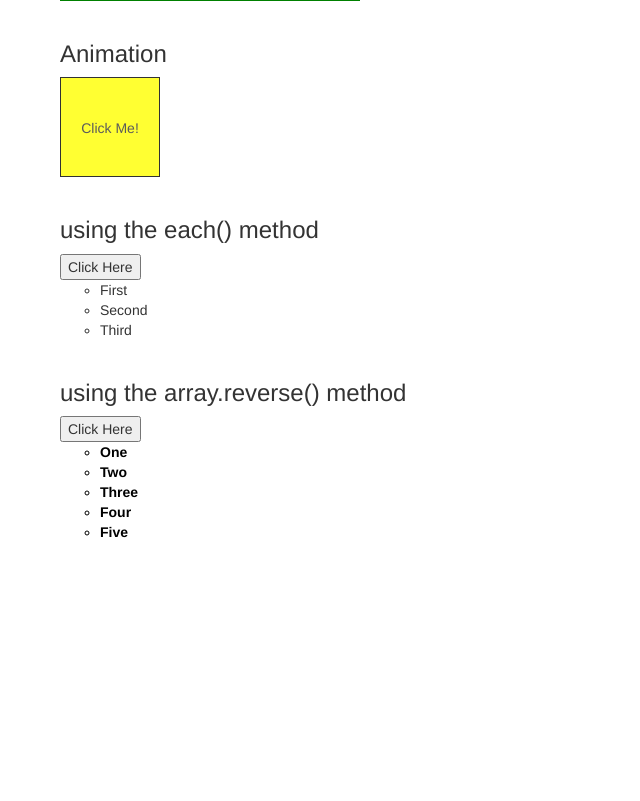
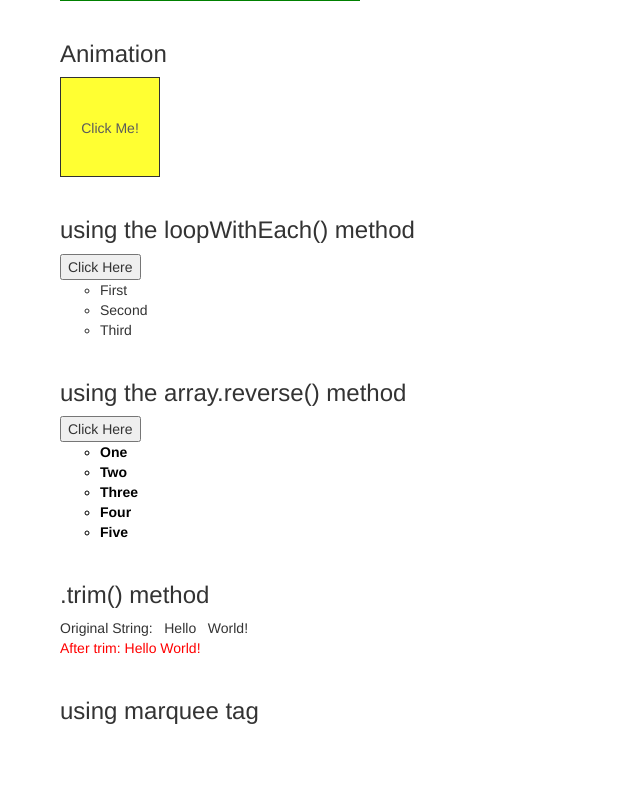
Before and after one commit to BorisVV/myFirstWeb, a Django app: page /test_JQuery2/ in a window 1280 px wide. Shown: the part 1154-1955 px from the top of the page, without its empty margins (0-640 px from the left). Before the commit the page ends 1692 px from the top, so only its background shows below. Run offline with Django 3.2, Linux system fonts and the light colour scheme; some libraries are stand-ins or nearby versions.

Commit message:
More examples of JQueries.

```diff
--- a/blog/static/js/blog.js
+++ b/blog/static/js/blog.js
@@ -144,7 +144,7 @@
 
 //looping with each.
 function loopWithEach(){
-  $("ul li").each(function(){
+  $("#ulLoopWEach li").each(function(){
     $(this).css("color", "red");
   });
 }
@@ -157,3 +157,15 @@
   $(".divArray ul").html(myArray);
 }
 //Fix the problem with making all li arrays and that is not what I want.
+
+//.trim() option to remove spaces for example.
+$(document).ready(function(){
+  // var str = "   Hello  World!";
+  var str = "   Hello   World!";
+  $("#pAfterTrimParagraph").html("After trim: " + $.trim(str));
+});
+
+//.<marquee>tag
+$(document).ready(function(){
+  $(".divShowMarquee").html("<marquee><h3>"+"Hello! Welcome to JQuery world! Learning JQuery easily and fast!</h3></marquee>");
+});
--- a/blog/templates/blog/testJQuery2.html
+++ b/blog/templates/blog/testJQuery2.html
@@ -51,11 +51,11 @@
 
   <br>
   <div>
-    <h3>using the each() method</h3>
+    <h3>using the loopWithEach() method</h3>
     <div>
       <input type="button" value="Click Here" onclick="loopWithEach()">
     </div>
-    <ul>
+    <ul id="ulLoopWEach">
       <li>First</li>
       <li>Second</li>
       <li>Third</li>
@@ -77,6 +77,21 @@
     </div>
   </div>
 
+  <br>
+  <div id="divTrim">
+    <h3>.trim() method</h3>
+      Original String:<span>&nbsp;&nbsp;&nbsp;Hello&nbsp;&nbsp;&nbsp;World!</span>
+    <div id="pAfterTrimParagraph" style="color:red;">
+    </div>
+  </div>
+
+  <br>
+  <div class="divMarqueeTag">
+    <h3>using marquee tag</h3>
+    <div class="divShowMarquee"></div>
+  </div>
+
+
 
 
 {% endblock %}
--- a/blog/templates/blog/testingJQuery.html
+++ b/blog/templates/blog/testingJQuery.html
@@ -7,7 +7,7 @@
     <div class="" id="divTestJQuery"></div>
 
     <h3>Changing the background color on click</h3>
-    <div id="divTest" onclick="changeColor()" style="cursor: pointer; with: 300px; Height: 20px; background-color: #cccccc;">
+    <div id="divTest" onclick="changeColor()" style="cursor: pointer; width: 300px; Height: 20px; background-color: #cccccc;">
     Click here to change the background color.
     </div>
 
```
